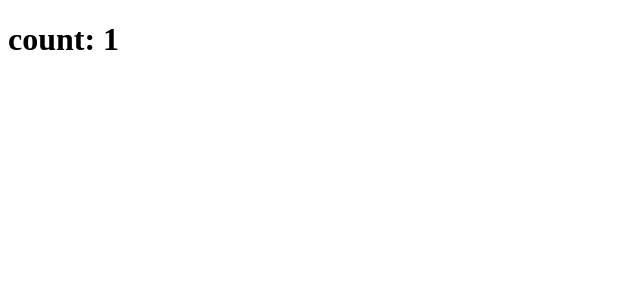
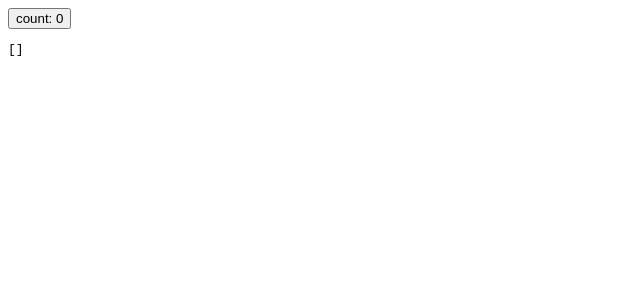
Before and after one commit to mate-academy/fs_on_dec18-redux, a React (Create React App) app: page / in a window 1280 px wide. Shown: the top 300 px of the page, without its empty margins (0-640 px from the left). Built offline with nearby package versions, Linux system fonts and the light colour scheme.

Commit message:
Action was connected to App

```diff
--- a/src/App.js
+++ b/src/App.js
@@ -4,17 +4,37 @@ import { connect } from 'react-redux';
 
 
 
-const App = ({ count }) => (
-  <h1>count: {count}</h1>
+const App = ({ count, items, addMe }) => (
+  <div>
+    <button onClick={addMe}>
+      count: {count}
+    </button>
+
+    <pre>
+      {JSON.stringify(items)}
+    </pre>
+  </div>
 );
 
 const mapStateToProps = (state) => ({
   count: state.people.length,
+  items: state.people,
+});
+
+const mapDispatchToProps = (dispatch) => ({
+  addMe: () => {
+    dispatch({
+      type: 'ADD_PERSON',
+      person: { id: 1 },
+    })
+  },
 });
 
 
 const ConnectedApp = connect(
-  mapStateToProps
+  mapStateToProps,
+  mapDispatchToProps
 )(App);
 
+
 export default ConnectedApp;
--- a/src/index.js
+++ b/src/index.js
@@ -16,23 +16,17 @@ const rootReducer = (state, action) => {
         ...state,
         people: [...state.people, action.person],
       };
+
     default:
       return state;
   }
 };
 
-const store = createStore(rootReducer, initialState);
+const store = createStore(
+  rootReducer,
+  initialState,
 
-
-store.dispatch({
-  type: 'ADD_PERSON',
-  person: { id: 1 },
-});
-
-console.log(
-  store.getState()
 );
-
 
 
 
```
